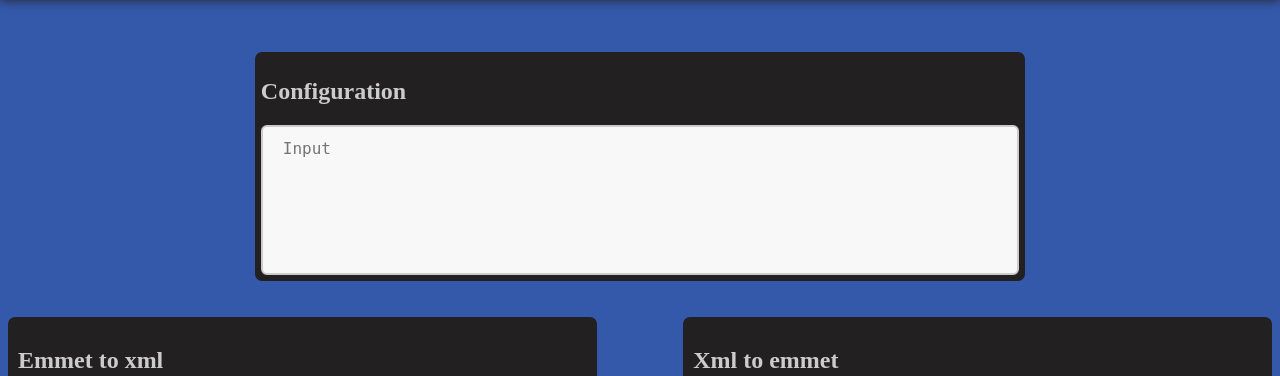
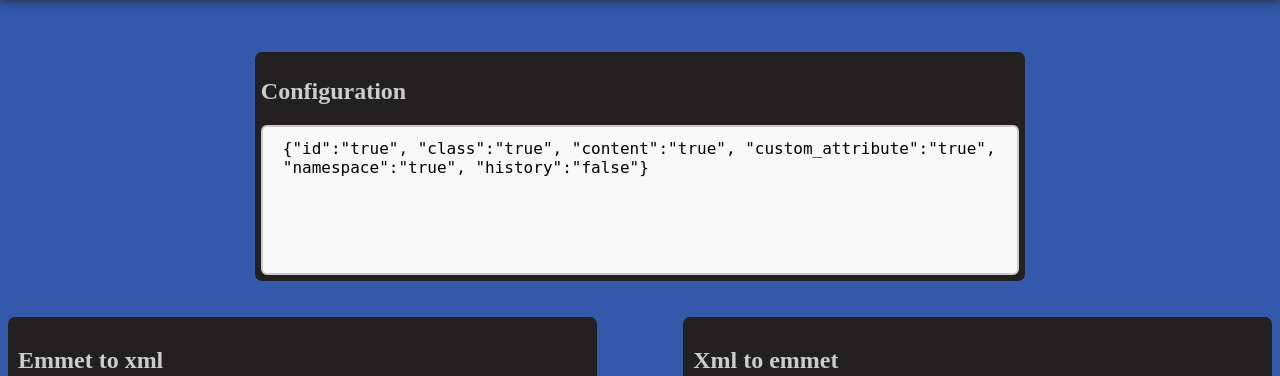
Before and after one commit to dimitarkyurtov/emmet_translator, a PHP site: page /home_view.php in a window 1280 px wide. Shown: the part 100-476 px from the top of the page. Run offline with PHP 8.4, Linux system fonts and the light colour scheme; data that the repository does not hold is empty; some libraries are stand-ins or nearby versions.

```diff
--- a/views/home_view.php
+++ b/views/home_view.php
@@ -71,7 +71,7 @@
     <br>
         <div class="config">
             <h2>Configuration</h2>
-            <textarea class="dd textarea" id="config"  placeholder="Input"><?php echo $config;?></textarea>
+            <textarea class="dd textarea" id="config"  placeholder="Input"><?php if($config)echo $config; else echo"{\"id\":\"true\", \"class\":\"true\", \"content\":\"true\", \"custom_attribute\":\"true\", \"namespace\":\"true\", \"history\":\"false\"}"?></textarea>
         </div>
     <br>
     <br>
```
